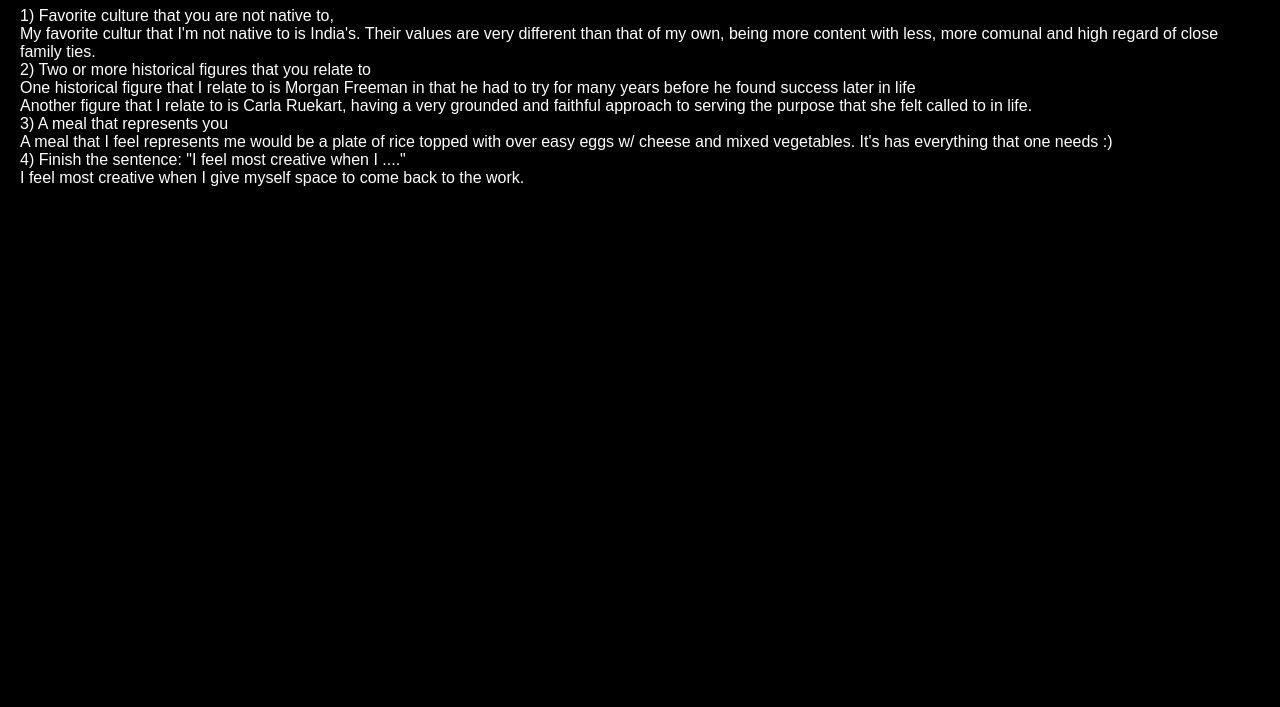
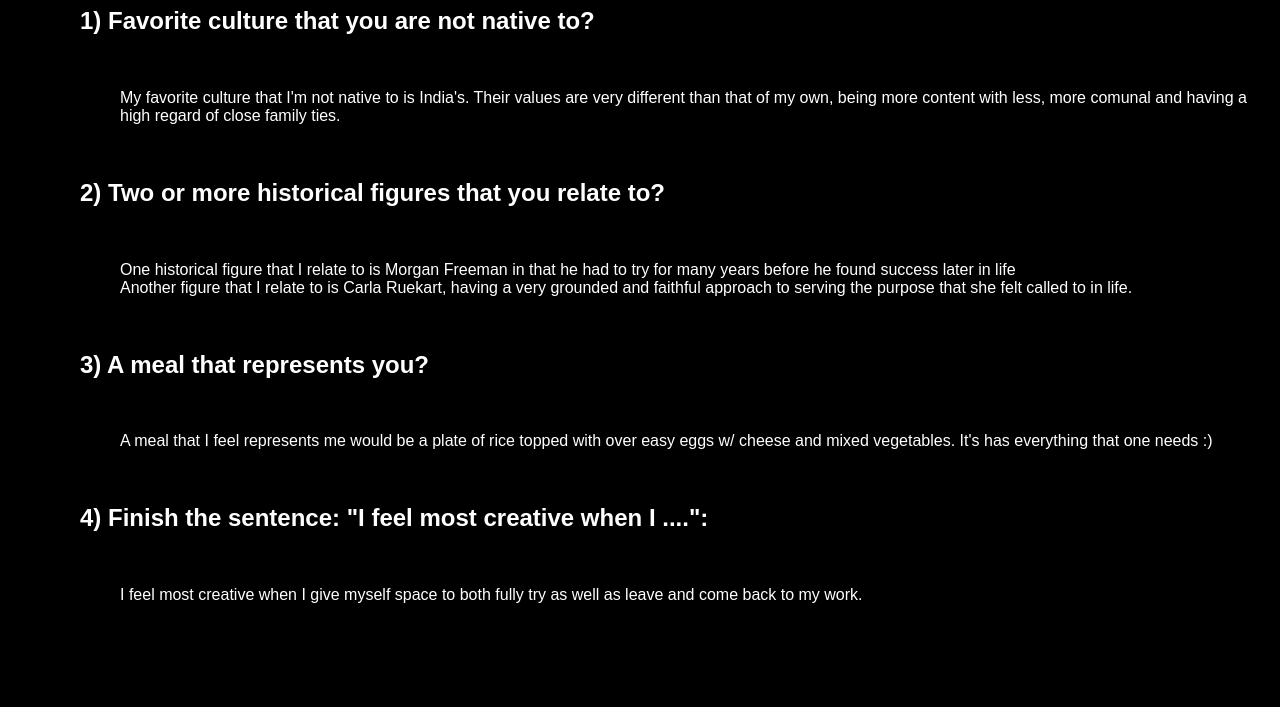
Before and after one commit to MalachiHarris/Personal_Introduction, a plain HTML site: page index.html in a window 1280 px wide. Shown: the part 93-800 px from the top of the page. Drawn offline with Linux system fonts and the light colour scheme.

Commit message:
refined text and html tags

```diff
--- a/index.html
+++ b/index.html
@@ -3,7 +3,7 @@
 <head>
     <meta charset="UTF-8">
     <meta name="viewport" content="width=device-width, initial-scale=1.0">
-    <title>Black Background with White Text</title>
+    <title>Personal Introduction</title>
     <style>
 
     	html{
@@ -11,35 +11,27 @@
 	            color: white;
     	}
         body {
-
-
             font-family: Arial, sans-serif;
             margin: 0;
-            padding: 20px;
+            padding: 20px 20px 20px 80px;
         }
         * {
             color: white;
-        }
-        a {
-            color: lightblue;
-        }
-        a:hover {
-            color: cyan;
         }
     </style>
 </head>
 <body>
     <h1>Personal Introduction of Malachi Harris</h1>
 
-    1) Favorite culture that you are not native to, <br>
-    My favorite cultur that I'm not native to is India's. Their values are very different than that of my own, being more content with less, more comunal and high regard of close family ties. <br>
-    2) Two or more historical figures that you relate to <br>
-    One historical figure that I relate to is Morgan Freeman in that he had to try for many years before he found success later in life<br>
-    Another figure that I relate to is Carla Ruekart, having a very grounded and faithful approach to serving the purpose that she felt called to in life.<br>
-    3) A meal that represents you <br>
-    A meal that I feel represents me would be a plate of rice topped with over easy eggs w/ cheese and mixed vegetables. It's has everything that one needs :) <br>
-    4) Finish the sentence: "I feel most creative when I ...." <br>
-    I feel most creative when I give myself space to come back to the work.
+    <h2>1) Favorite culture that you are not native to?</h2><br>
+    <ul>My favorite culture that I'm not native to is India's. Their values are very different than that of my own, being more content with less, more comunal and having a high regard of close family ties. </ul><br>
+    <h2>2) Two or more historical figures that you relate to?</h2><br>
+    <ul>One historical figure that I relate to is Morgan Freeman in that he had to try for many years before he found success later in life<br>
+    Another figure that I relate to is Carla Ruekart, having a very grounded and faithful approach to serving the purpose that she felt called to in life.</ul><br>
+    <h2>3) A meal that represents you?</h2><br>
+    <ul>A meal that I feel represents me would be a plate of rice topped with over easy eggs w/ cheese and mixed vegetables. It's has everything that one needs :) </ul><br>
+    <h2>4) Finish the sentence: "I feel most creative when I ....": </h2><br>
+    <ul>I feel most creative when I give myself space to both fully try as well as leave and come back to my work. </ul>
 
 
 </body>
```
